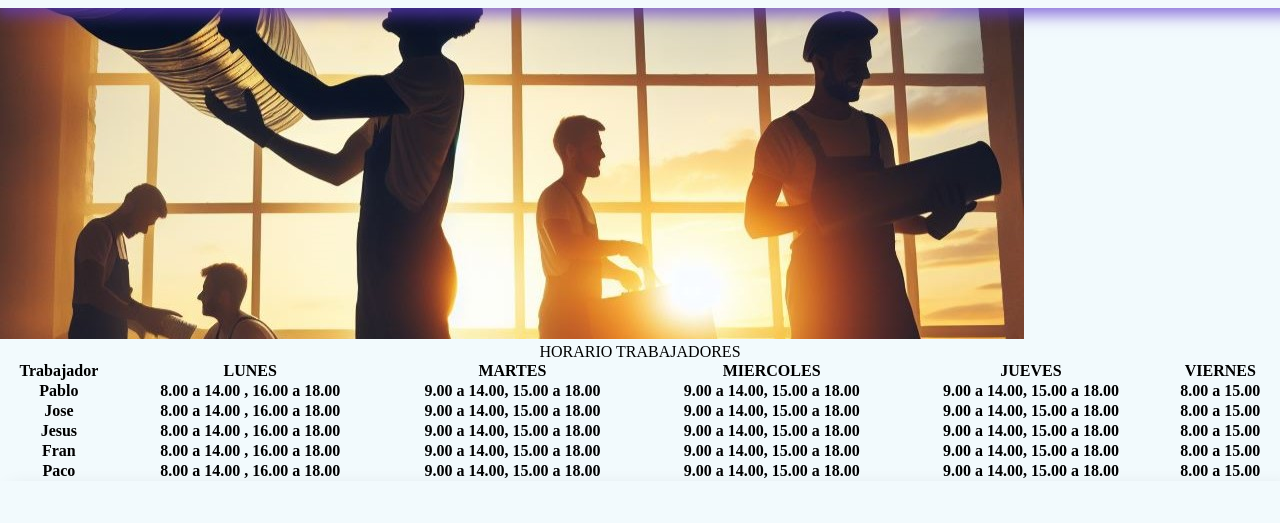
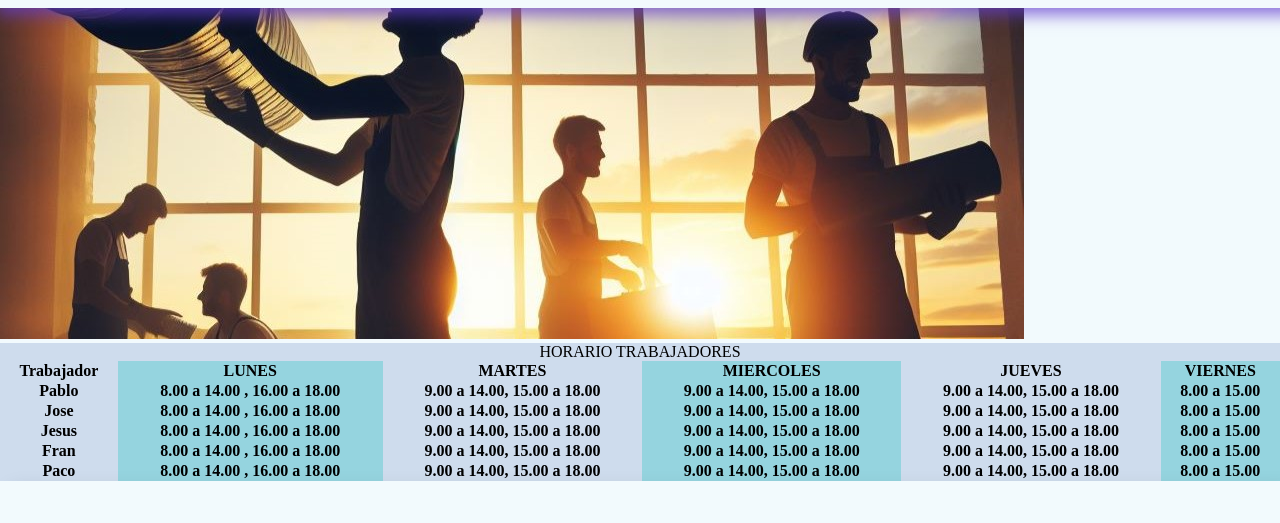
Before and after one commit to Xolrak/DAW1_LG_EMPRESA, a plain HTML site: page Equipo.html in a window 1280 px wide. Shown: the part 120-643 px from the top of the page. Drawn offline with Linux system fonts and the light colour scheme.

Commit message:
Actualizacion de repositorio

```diff
--- a/Equipo.html
+++ b/Equipo.html
@@ -53,6 +53,7 @@
     </div>
     <script src="script.js"></script>
   </body>
+  <div class="table">
 <table style="width: 100%;border-collapse: collapse;">
         <caption>HORARIO TRABAJADORES</caption>
       <tr style="width: 10%;">
@@ -106,7 +107,7 @@
 
 
     </table>
-
+  </div>
 
   <footer>
     <div class="footer-final">
--- a/style.css
+++ b/style.css
@@ -562,3 +562,11 @@ textarea {
   box-shadow: 0 1px 1px 0 rgba(0,0,0,0.10),
             0 1px 1px 0 rgba(0,0,0,0.09);
 }
+.table {
+
+    background-color: rgba(150, 176, 212, 0.4)
+  }
+
+  th:nth-child(even),td:nth-child(even) {
+    background-color: rgba(64, 200, 200, 0.4);
+  }
```
Also changed, not shown: Servicios.html (+2 -2 lines).
